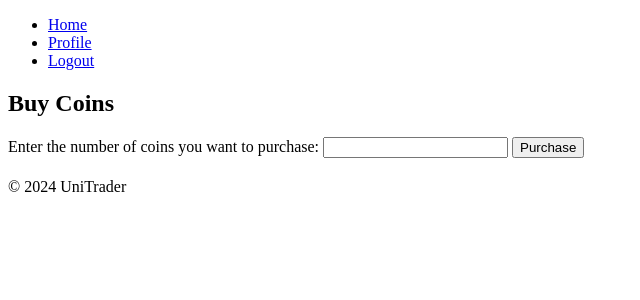
After one commit to pavan082005/AMS, a Django app: page /buy_coins/ in a window 1280 px wide. The commit adds this page. Shown: the top 300 px of the page, without its empty margins (0-640 px from the left). Run offline with Django 5.2, Linux system fonts and the light colour scheme; a user stored in the database is signed in.

Commit message:
final change

```diff
--- /dev/null
+++ b/templates/unitrader/buy_coins.html
@@ -0,0 +1,17 @@
+{% extends "unitrader/base.html" %}
+{% block content %}
+<h2>Buy Coins</h2>
+<form method="POST">
+    {% csrf_token %}
+    <label for="coins">Enter the number of coins you want to purchase:</label>
+    <input type="number" name="coins" id="coins" min="1" required>
+    <button type="submit">Purchase</button>
+</form>
+<div id="purchase-message" style="font-size: 24px; color: green; margin-top: 20px;">
+    {% if messages %}
+        {% for message in messages %}
+            <p>{{ message }}</p>
+        {% endfor %}
+    {% endif %}
+</div>
+{% endblock %}
--- a/templates/unitrader/home.html
+++ b/templates/unitrader/home.html
@@ -6,11 +6,12 @@
 {% if user.is_authenticated %}
     <p>Hello, {{ user.username }}! You can view your <a href="{% url 'profile' %}">profile</a>.</p>
 
-    <!-- Sell and Buy buttons -->
+    <!-- Sell, Buy, and Buy Coins buttons -->
     <p>
         <a href="{% url 'sell_item' %}" class="button">Sell Item</a> <!-- Button to sell item -->
         <a href="{% url 'buy_items' %}" class="button">Buy Items</a> <!-- Button to buy items -->
         <a href="{% url 'inbox' %}" class="button">Inbox</a> <!-- Button to view inbox -->
+        <a href="{% url 'buy_coins' %}" class="button">Buy More Coins</a> <!-- Button to buy more coins -->
     </p>
 
 {% else %}
--- a/unitrader/urls.py
+++ b/unitrader/urls.py
@@ -16,5 +16,6 @@ urlpatterns = [
     path('inbox/', views.inbox, name='inbox'),
     path('confirm-purchase/<int:item_id>/', views.confirm_purchase, name='confirm_purchase'),
     #path('bid/<int:item_id>/', views.bid_on_item, name='bid_on_item'),
-    path('finalize-auctions/', views.finalize_auctions, name='finalize_auctions')
+    path('finalize-auctions/', views.finalize_auctions, name='finalize_auctions'),
+    path('buy_coins/', views.buy_coins, name='buy_coins'),  # URL for buying coins
 ]
--- a/unitrader/views.py
+++ b/unitrader/views.py
@@ -258,3 +258,19 @@ def confirm_purchase(request, item_id):
             return redirect('confirm_purchase', item_id=item_id)
 
     return render(request, 'unitrader/confirm_purchase.html', {'item': item})
+
+@login_required
+def buy_coins(request):
+    if request.method == "POST":
+        coins_to_purchase = int(request.POST.get('coins'))
+        cost = coins_to_purchase * 10  # Set your price per coin here
+        profile = request.user.profile
+
+        if profile.coins >= cost:
+            profile.coins -= cost
+            profile.save()
+            messages.success(request, f"You have purchased {coins_to_purchase} coins!")
+        else:
+            messages.error(request, "You do not have enough coins to purchase more.")
+
+    return render(request, 'unitrader/buy_coins.html')
```
Also changed, not shown: unitrader/models.py (+28 -23 lines), db.sqlite3, unitrader/migrations/0011_alter_item_bidding_end_time.py (added), unitrader/migrations/0012_alter_item_bidding_end_time.py (added), unitrader/migrations/0013_alter_item_bidding_end_time.py (added).
